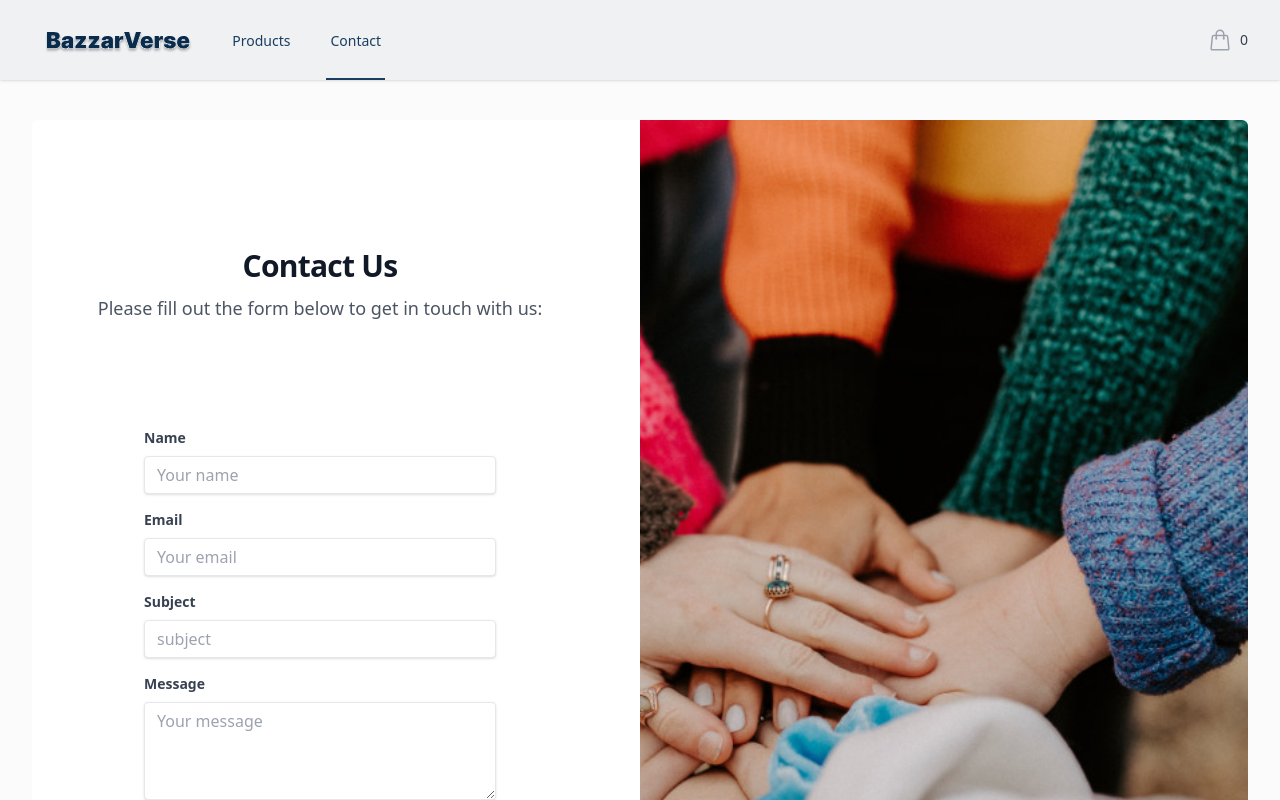
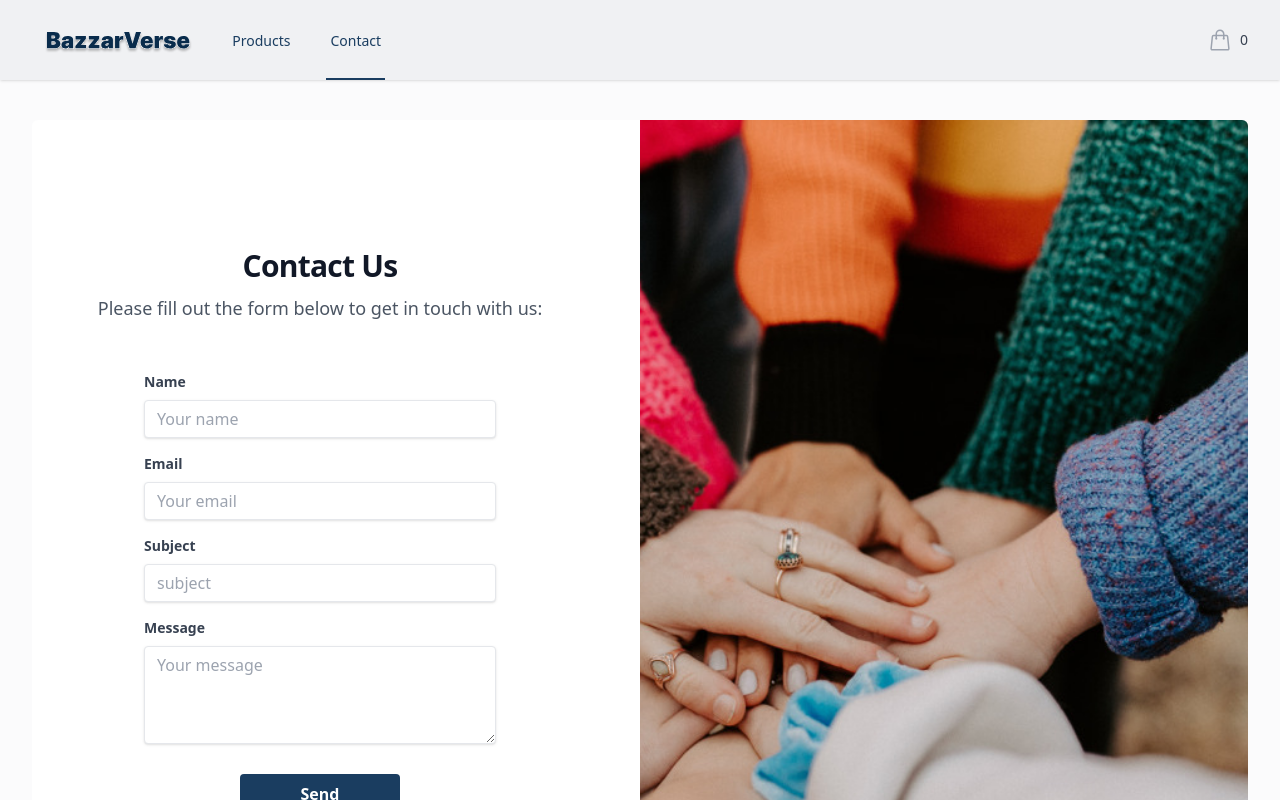
Before and after one commit to Liisagrant/CA-react-BazaarVerse, a React (Vite) app: page /contact in a window 1280 px wide. Shown: the top 800 px of the page. Built offline with nearby package versions, Linux system fonts and the light colour scheme.

Commit message:
padding fix for better look

```diff
--- a/src/components/pages/ContactPage/ContactForm.jsx
+++ b/src/components/pages/ContactPage/ContactForm.jsx
@@ -60,7 +60,7 @@ const ContactForm = () => {
       ) : (
         <form
           onSubmit={formik.handleSubmit}
-          className="bg-white rounded px-2 md:px-8 pt-16 pb-4 mb-4"
+          className="bg-white rounded px-2 md:px-8 pt-2 pb-4 mb-4"
         >
           <div className="mb-4">
             <label
```
